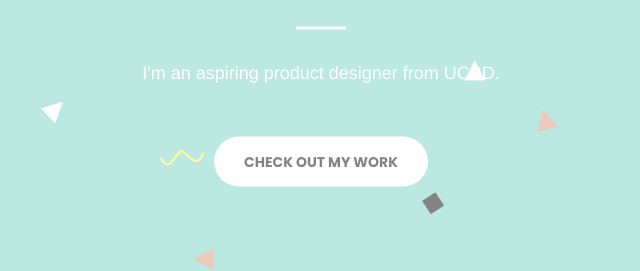
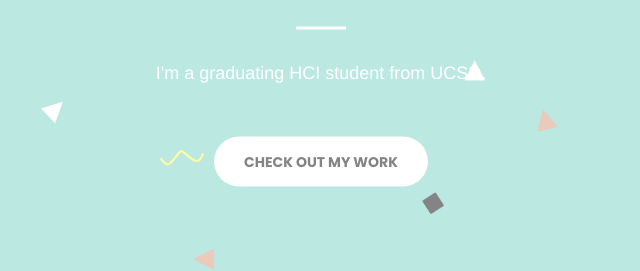
Before and after one commit to emilieshen/old-portfolio, a website: page index.html in a window 1280 px wide. Shown: the part 421-692 px from the top of the page, 319-959 px from the left. Drawn offline with nearby package versions, Linux system fonts and the light colour scheme; a web font is replaced by a local one.

Commit message:
updated description

```diff
--- a/index.html
+++ b/index.html
@@ -65,7 +65,7 @@
                 <img src="img/me2.jpg" class="profile-pic" style="width:150px;height:150px;">
                 <h1 id="homeHeading">Hi, I'm Emilie.</h1>
                 <hr class="light">
-                <p>I'm an aspiring product designer from UCSD.</p>
+                <p>I'm a graduating HCI student from UCSD.</p>
                 <a href="#portfolio" class="btn btn-primary btn-xl page-scroll">Check Out My Work</a>
             </div>
         </div>
```
